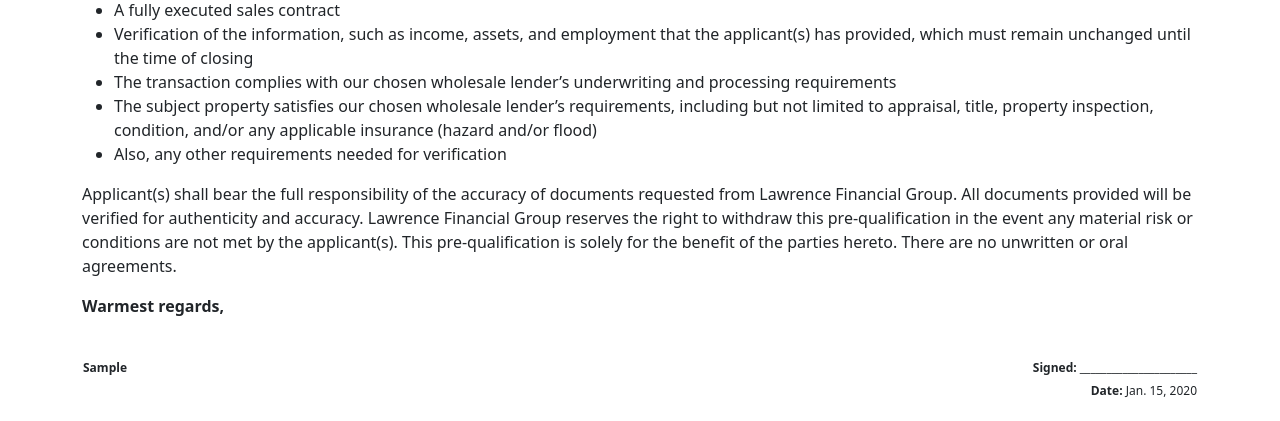
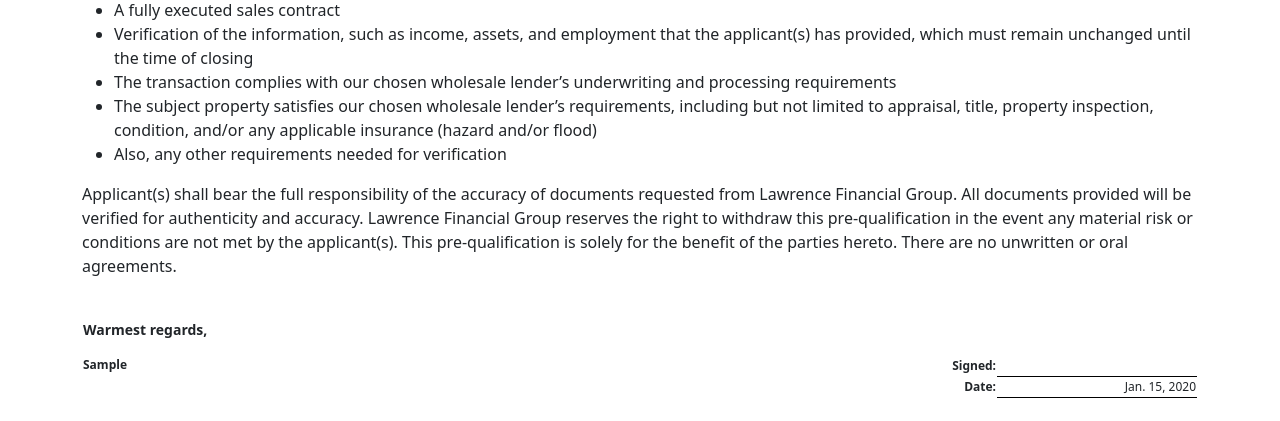
Before and after one commit to eaby7210/term-sheet, a Django app: page /pre-approval in a window 1280 px wide. Shown: the part 599-1020 px from the top of the page. After the commit the page ends 997 px from the top, so only its background shows below. Run offline with Django 5.2, Linux system fonts and the light colour scheme; tables that the repository leaves empty hold one stand-in row (values such as "Sample post"); some libraries are stand-ins or nearby versions.

Commit message:
pre approval pdf fix

```diff
--- a/templates/pages/pre_approval.html
+++ b/templates/pages/pre_approval.html
@@ -95,8 +95,8 @@
 
 
 
- <!-- Paragraph and List Section -->
- <div class="mt-4">
+<!-- Paragraph and List Section -->
+<div class="mt-4">
   <p>
     This mortgage loan pre-qualification is further based upon current market interest rates and the representations
     provided by the applicant(s). It is also subject to qualification at the locked interest rate and program once formal
@@ -117,11 +117,13 @@
     to withdraw this pre-qualification in the event any material risk or conditions are not met by the applicant(s).
     This pre-qualification is solely for the benefit of the parties hereto. There are no unwritten or oral agreements.
   </p>
-  <p><strong>Warmest regards,</strong></p>
 </div>
 
-
+<!-- Table for Warmest Regards, Contact & Signature -->
 <table width="100%" style="margin-top: 40px; margin-bottom: 20px; padding: 15px; font-size: 14px;">
+  <tr>
+    <td colspan="2" style="padding-bottom: 15px;"><strong>Warmest regards,</strong></td>
+  </tr>
   <tr valign="top">
     <!-- Left: Company Contact or Assigned To -->
     <td width="50%" style="font-size: 12px;">
@@ -136,8 +138,18 @@
 
     <!-- Right: Signed and Date -->
     <td width="50%" align="right" style="font-size: 12px;">
-      <p style="margin: 0 0 5px 0;"><strong>Signed:</strong> ______________________</p>
-      <p style="margin: 0;"><strong>Date:</strong> {{ data.date }}</p>
+      <table style="width: 100%; text-align: right;">
+        <tr>
+          <td style="white-space: nowrap;"><strong>Signed:</strong></td>
+          <td style="border-bottom: 1px solid #000; width: 200px;">&nbsp;</td>
+        </tr>
+        <tr>
+          <td style="white-space: nowrap;"><strong>Date:</strong></td>
+          <td style="border-bottom: 1px solid #000; width: 200px;">
+            {{ data.date|default:"&nbsp;" }}
+          </td>
+        </tr>
+      </table>
     </td>
   </tr>
 </table>
```
